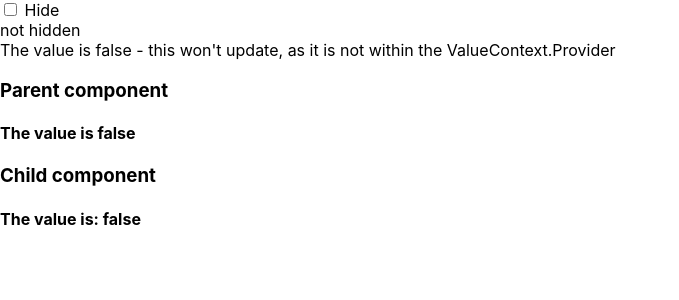
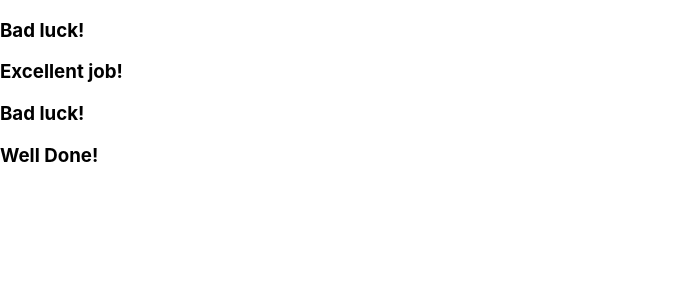
Before and after one commit to Davidson-Keith/react-movies, a React (Create React App) app: page / in a window 1280 px wide. Shown: the top 300 px of the page, without its empty margins (0-679 px from the left). Built offline with nearby package versions, Linux system fonts and the light colour scheme.

Commit message:
Playing with Boundaries. His code doesn't work with the latest versions of... React?

```diff
--- a/src/App.tsx
+++ b/src/App.tsx
@@ -1,16 +1,14 @@
-import React, {useEffect, useState} from 'react';
-// import logo from './logo.svg';
+// import React, {useEffect, useState} from 'react';
 import './App.css';
-import UseEffectExample from "./UseEffectExample";
+import DisplayGrade from "./ErrorBoundaries/DisplayGrade";
+import ErrorBoundary from "./ErrorBoundaries/ErrorBoundary";
+import ErrorBoundaryApp from "./ErrorBoundaries/ErrorBoundaryApp";
 
 function App() {
-  const [hide, setHide] = useState(false);
-
-  return (
-    <>
-      <input type="checkbox" onChange={() => setHide(!hide)}/> Hide
-      {hide ? <div>hidden</div> : <UseEffectExample/>}
-    </>
+  return(
+  <>
+    <ErrorBoundaryApp/>
+  </>
   )
 }
 
--- /dev/null
+++ b/src/ErrorBoundaries/DisplayGrade.tsx
@@ -0,0 +1,35 @@
+export default function DisplayGrade(props: displayGradeProps) {
+  function display(grade: number) {
+    if (grade > 90) {
+      return (
+        <div>
+          <h3>Excellent job!</h3>
+        </div>
+      )
+    } else if (grade <= 90 && grade > 80) {
+      return (
+        <div>
+          <h3>Well Done!</h3>
+        </div>
+      )
+    } else if (grade <= 90 && grade > 0) {
+      return (
+        <div>
+          <h3>Bad luck!</h3>
+        </div>
+      )
+    } else {
+      // throw 'this is impossible';
+    }
+  }
+
+  return (
+    <>
+      {display(props.grade)}
+    </>
+  )
+}
+
+interface displayGradeProps {
+  grade: number;
+}
--- /dev/null
+++ b/src/ErrorBoundaries/ErrorBoundary.tsx
@@ -0,0 +1,94 @@
+import React from "react";
+
+class ErrorBoundary extends React.Component<errorBoundaryProps, errorBoundaryState>
+{
+  constructor(props: errorBoundaryProps){
+    super(props);
+    this.state = {hasError: false, message: ''}
+  }
+
+  static getDerivedStateFromError(error: any){
+    return {hasError: true, message: error}
+  }
+
+  componentDidCatch(error: any, errorInfo: any){
+    console.log(error);
+  }
+
+  render(){
+    // return (<></>)
+    if (this.state.hasError){
+      if (this.props.errorUI){
+        return this.props.errorUI;
+      } else{
+        return <h3>{this.state.message}</h3>
+      }
+    } else{
+      return this.props.children;
+      // return this.props;
+      // return (<></>)
+    }
+  }
+}
+
+interface errorBoundaryProps{
+  errorUI?: React.ReactNode
+}
+
+interface errorBoundaryState{
+  hasError: boolean;
+  message: string;
+}
+
+export default ErrorBoundary;
+
+
+//
+//
+// import React from "react";
+//
+// // Can do either this:
+// // class ErrorBoundary extends React.Component<{ errorUI: React.ReactNode, hasError: boolean, message: string }> {
+//
+// // Or, by creating the interfaces at the bottom of this file, can do it like this:
+// class ErrorBoundary extends React.Component<errorBoundaryProps, errorBoundaryState> {
+//   constructor(props: errorBoundaryProps) {
+//     super(props);
+//     this.state = {hasError: false, message: ''}
+//   }
+//
+//   static getDerivedStateFromError(error: any) {
+//     return {hasError: true, message: error}
+//   }
+//
+//   componentDidCatch(error: any, errorInfo: any) {
+//     console.log(error);
+//     // console.log(errorInfo);
+//   }
+//
+//   render() {
+//     if (this.state.hasError) {
+//       if (this.props.errorUI) {
+//         return this.props.errorUI;
+//       } else {
+//         return <h3>{this.state.message}</h3>
+//       }
+//     } else {
+//       // return this.props.children;
+//       // return this.props;
+//       return <></>
+//     }
+//   }
+//
+// }
+//
+// interface errorBoundaryProps {
+//   errorUI?: React.ReactNode;
+// }
+//
+// interface errorBoundaryState {
+//   hasError: boolean;
+//   message: string
+// }
+//
+// export default ErrorBoundary;
--- /dev/null
+++ b/src/ErrorBoundaries/ErrorBoundaryApp.tsx
@@ -0,0 +1,17 @@
+import ErrorBoundary from "./ErrorBoundary";
+import DisplayGrade from "./DisplayGrade";
+import React from "react";
+
+export default function ErrorBoundaryApp() {
+  const grades = [75, 95, -5, 55, 88];
+
+  return (
+    <>
+      {grades.map((grade, index) =>
+        <ErrorBoundary key={index} errorUI={<h3>There was an error displaying the grade</h3>}>
+          <DisplayGrade grade={grade} />
+        </ErrorBoundary>
+      )}
+    </>
+  )
+}
--- a/src/index.tsx
+++ b/src/index.tsx
@@ -10,7 +10,7 @@ const root = ReactDOM.createRoot(
 );
 root.render(
   <React.StrictMode>
-    <UseContextApp/>
+    <App/>
   </React.StrictMode>
 );
 
```
Also changed, not shown: src/DisplayGrade.tsx (deleted, +0 -7 lines).
